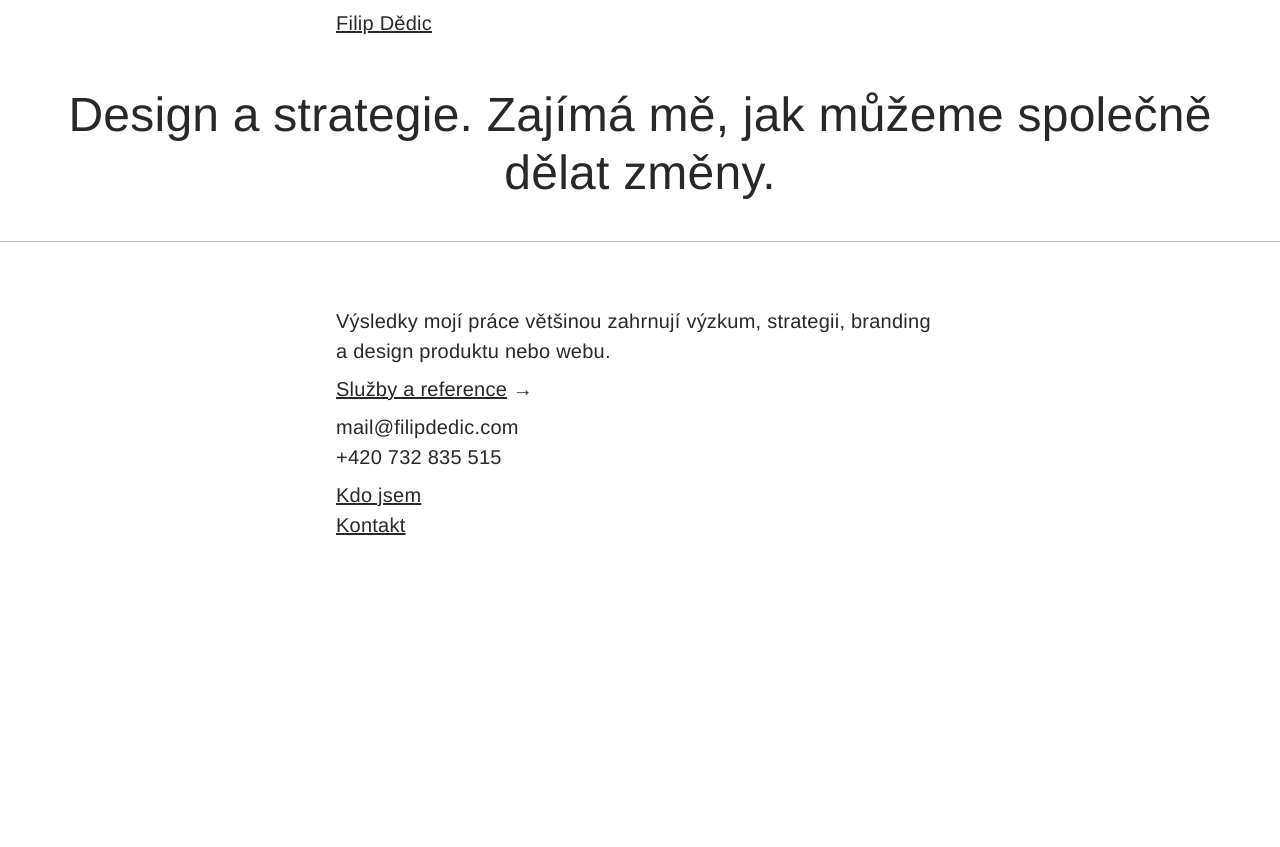
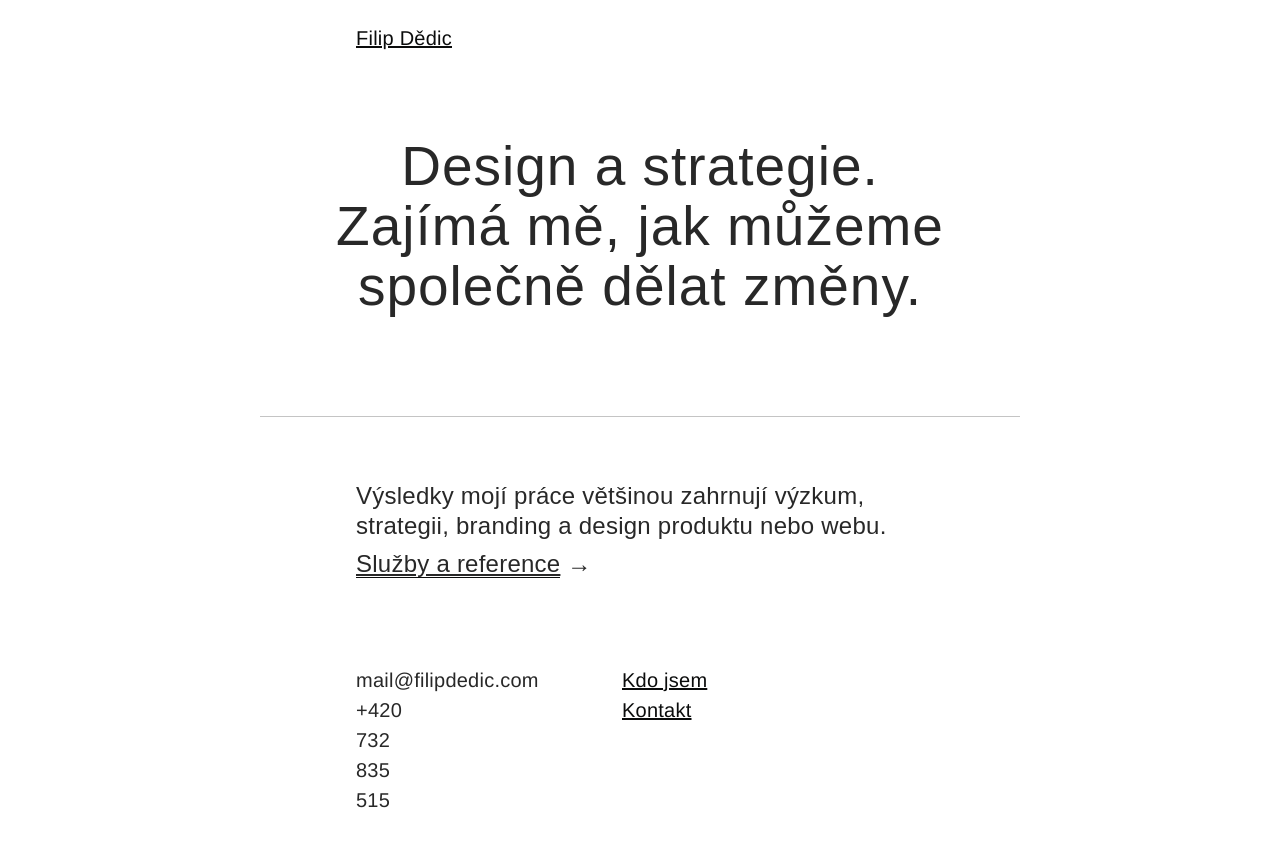
Before and after one commit to fdedic/fdedic.github.io, a Jekyll site: the page built from index.md, in a window 1280 px wide. Shown: the top 847 px of the page. Built offline with Jekyll 4.4.1, drawn with Linux system fonts in a browser that asks for light colours; nearby versions of some CDN libraries; some web fonts are replaced.

Commit message:
Update head.html

```diff
--- a/_includes/head.html
+++ b/_includes/head.html
@@ -9,6 +9,7 @@
 
 <!-- CSS
 –––––––––––––––––––––––––––––––––––––––––––––––––– -->
+<link rel="stylesheet" href="https://fdedic.github.io/assets/css/base.css">
 <link rel="stylesheet" href="https://fdedic.github.io/assets/css/style.css">
 
 <link rel="icon" href="/assets/images/favicon.png" />
```
